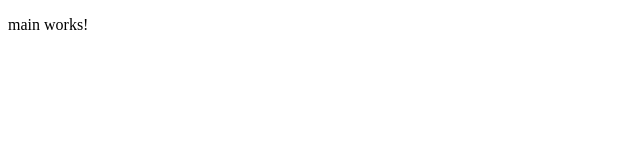
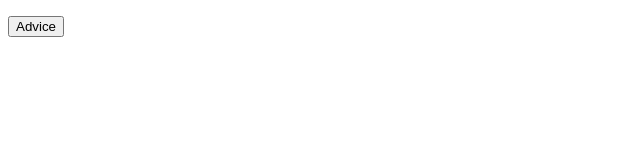
Before and after one commit to gwhit94/mizu, an Angular app: page / in a window 1280 px wide. Shown: the top 160 px of the page, without its empty margins (0-640 px from the left). Built offline with nearby package versions, Linux system fonts and the light colour scheme.

Commit message:
API service retrieving data

```diff
--- a/src/app/advice-api.service.ts
+++ b/src/app/advice-api.service.ts
@@ -1,9 +1,20 @@
 import { Injectable } from '@angular/core';
+import { HttpClient } from '@angular/common/http';
+import { Advice } from './advice.interface';
+// import { Observable, throwError } from 'rxjs';
+// import { catchError, retry } from 'rxjs/operators';
 
 @Injectable({
   providedIn: 'root'
 })
 export class AdviceAPIService {
+  adviceUrl: string = "https://api.adviceslip.com/advice";
 
-  constructor() { }
+  constructor(private http: HttpClient) { }
+
+  getAdvice(){
+    return this.http.get<Advice>(this.adviceUrl, {observe: 'response'});
+  }
+
+
 }
--- a/src/app/main/main.component.html
+++ b/src/app/main/main.component.html
@@ -1 +1,2 @@
-<p>main works!</p>
+<p>{{advice}}</p>
+<button (click)="getAdvice()">Advice</button>
--- a/src/app/main/main.component.ts
+++ b/src/app/main/main.component.ts
@@ -1,4 +1,6 @@
 import { Component, OnInit } from '@angular/core';
+import { AdviceAPIService } from '../advice-api.service';
+import { Advice } from '../advice.interface';
 
 @Component({
   selector: 'app-main',
@@ -6,10 +8,25 @@ import { Component, OnInit } from '@angular/core';
   styleUrls: ['./main.component.scss']
 })
 export class MainComponent implements OnInit {
+  adviceObj: Advice;
+  advice: string;
+  headers: string[];
+  error: string;
 
-  constructor() { }
+  constructor(private adviceAPIService: AdviceAPIService) { }
 
   ngOnInit() {
   }
+  getAdvice(){
+    this.adviceAPIService.getAdvice().subscribe(data => {
+      const keys = data.headers.keys();
+      this.headers = keys.map(key => `${key}: ${data.headers.get(key)}`);
+
+      this.adviceObj = data.body,
+      this.advice = this.adviceObj.slip.advice,
+      err => console.error(err),
+      () => console.log('Done getting advice')
+    });
+  }
 
 }
```
Also changed, not shown: src/app/advice.interface.ts (added, +7 -0 lines), src/app/app.module.ts (+5 -2 lines), 1 other file (tests, documents, lock files or other folders).
